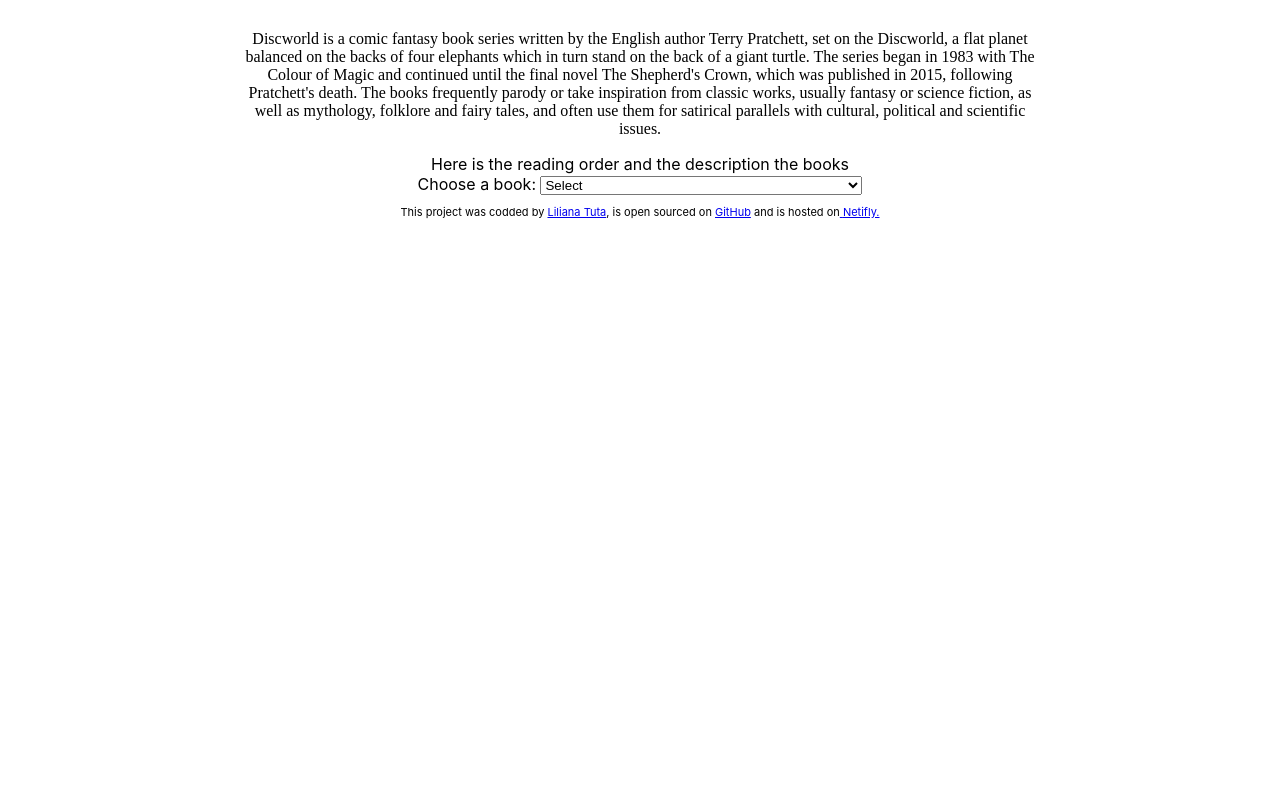
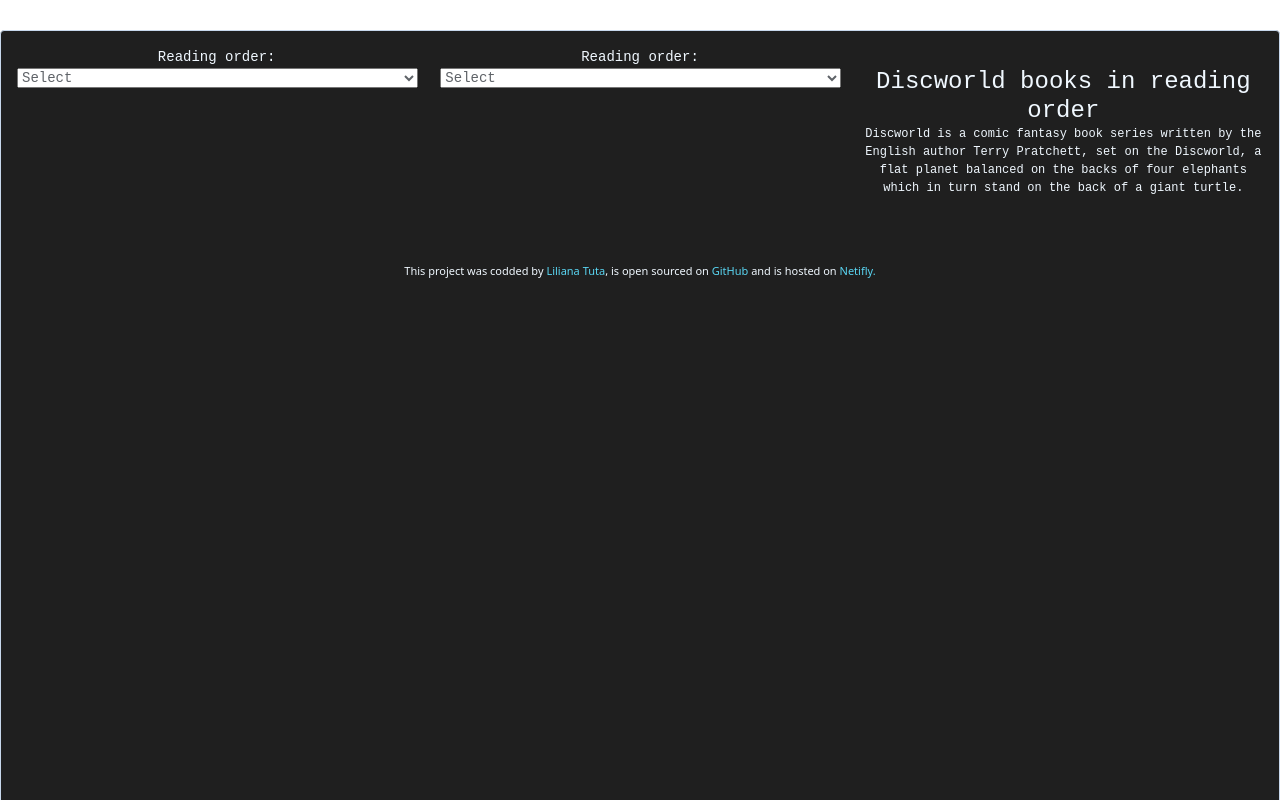
Before and after one commit to lilianatutza/my-own-project, a React (Create React App) app: page / in a window 1280 px wide. Shown: the top 800 px of the page. Built offline with nearby package versions, Linux system fonts and the light colour scheme.

Commit message:
links included/ some css added

```diff
--- a/package.json
+++ b/package.json
@@ -3,8 +3,10 @@
   "version": "0.1.0",
   "private": true,
   "dependencies": {
+    "bootstrap": "^5.3.3",
     "cra-template": "1.2.0",
     "react": "^19.0.0",
+    "react-bootstrap": "^2.10.7",
     "react-dom": "^19.0.0",
     "react-scripts": "5.0.1"
   },
--- a/src/App.css
+++ b/src/App.css
@@ -1,16 +1,38 @@
 .App {
-  max-width: 800px;
+  height: 1000px;
+  max-width: 1400px;
   margin: 30px auto;
+  border: 1px solid #c7d7ec;
+  border-style: double;
+  border-radius: 4px;
+  padding: 16px;
+  margin: 30px auto;
+  background-color: #1f1f1f;
 }
 
 .App footer {
+  color: aliceblue;
   font-size: 11px;
   margin: 10px;
+  margin-top: 50px;
+  text-align: center;
+}
+.Form {
+
+ font-size: 14px;
+ font-family: 'Courier New', Courier, monospace;
+
+}
+
+label {
+  color: aliceblue;
+}
+form {
   text-align: center;
 }
 
-.Form {
-  text-align: center;
+select {
+  color: #5f6368;
 }
 
 .Intro {
@@ -18,8 +40,26 @@
 }
 
 .Intro p {
-font-family:'Times New Roman', Times, serif;
-font-size: 10 px;
-font-weight: lighter
+  color: aliceblue;
+  font-family: "Courier New", Courier, monospace;
+  font-size: 12px;
+  font-weight: lighter;
+}
 
+.Intro h1 {
+  font-family: "Courier New", Courier, monospace;
+  color: aliceblue;
+  font-size: 24px;
+  font-weight: 400;
+  margin: 20px 0 0 0;
+  line-height: 29px;
 }
+
+.App a {
+  text-decoration: none;
+  color: #5ad6f3;
+}
+
+.App a:hover {
+  color: rgb(168, 168, 200);
+}
--- a/src/App.js
+++ b/src/App.js
@@ -2,13 +2,17 @@
 import Form from "./Form";
 import Intro from "./Intro";
 
+
 export default function App() {
   return (
     <div className="App">
-      <Intro />
-      <div>
-        <Form />
-      </div>
+      <div class="row">
+        <div class="col-sm-4"><Form /></div>
+        <div class="col-sm-4"><Form /></div>
+      <div class="col-sm-4"><Intro />
+        </div>
+        </div>
+
       <footer>
         This project was codded by{" "}
         <a href="https://github.com/dashboard" target="_blank" rel="noreferrer">
--- a/src/Form.js
+++ b/src/Form.js
@@ -1,55 +1,22 @@
-// window.open("someLink", "_blank")
+
 
 import React from "react";
+import MyBooks from "./books";
 
 export default function Form() {
   return (
-    <div className="Form">
-      <label for="books">Choose a book: </label>
-      <select id="books">
-        <option value="">Select</option>
-        <option value="book">The Colour of Magic</option>
-        <option value="book">The Light Fantastic</option>
-        <option value="book">Equal Rites</option>
-        <option value="book">Mort</option>
-        <option value="book">Sorcery</option>
-        <option value="book">Wyrd Sister</option>
-        <option value="book">Pyramids</option>
-        <option value="book">Gards!Guards!</option>
-        <option value="book">Faust Eric</option>
-        <option value="book">Moving Pictures</option>
-        <option value="book">Reaper Man</option>
-        <option value="book">Witches Abroad</option>
-        <option value="book">Small Gods</option>
-        <option value="book">Lords and Ladies</option>
-        <option value="book">Men at Arms</option>
-        <option value="book">Soul Music</option>
-        <option value="book">Interesting Times</option>
-        <option value="book">Maskerade</option>
-        <option value="book">Feet of Clay</option>
-        <option value="book">Hogfather</option>
-        <option value="book">Jingo</option>
-        <option value="book">The Last Continent</option>
-        <option value="book">Carpe Jugulum</option>
-        <option value="book">The Fifth Elephan</option>
-        <option value="book">The Truth</option>
-        <option value="book">Thief of Time</option>
-        <option value="book">The Last Hero</option>
-        <option value="book">The amazing Maurince And His Educated Rodents</option>
-        <option value="book">Night Watch</option>
-        <option value="book">The Free Wee Men</option>
-        <option value="book">Monstrous Regiment</option>
-        <option value="book">A Hat Full of Sky</option>
-        <option value="book">Going Postal</option>
-        <option value="book">Thud!</option>
-        <option value="book">Wintersmith</option>
-        <option value="book">Making Money</option>
-        <option value="book">Unseen Academicals</option>
-        <option value="book">I Shall Wear Midnight</option>
-        <option value="book">Snuff</option>
-        <option value="book">Raising Steam</option>
-        <option value="book">The Shepherd's Crown</option>
+    <form className="Form">
+      <label> Reading order: </label>
+      <select onChange={(e) => window.open(e.target.value, "_blank")}>
+        <option value="" selected disabled>
+          Select
+        </option>
+        {MyBooks.map((book, index) => (
+          <option key={index} value={book.url}>
+            {book.title}
+          </option>
+        ))}
       </select>
-    </div>
+    </form>
   );
 }
--- a/src/Intro.js
+++ b/src/Intro.js
@@ -2,8 +2,11 @@
 export default function Intro() {
   return (
     <div className="Intro">
-      <p>Discworld is a comic fantasy book series written by the English author Terry Pratchett, set on the Discworld, a flat planet balanced on the backs of four elephants which in turn stand on the back of a giant turtle. The series began in 1983 with The Colour of Magic and continued until the final novel The Shepherd's Crown, which was published in 2015, following Pratchett's death. The books frequently parody or take inspiration from classic works, usually fantasy or science fiction, as well as mythology, folklore and fairy tales, and often use them for satirical parallels with cultural, political and scientific issues.</p>
-      <div> Here is the reading order and the description the books</div>
+      <h1>
+        Discworld books in reading order
+      </h1>
+      <p>Discworld is a comic fantasy book series written by the English author Terry Pratchett, set on the Discworld, a flat planet balanced on the backs of four elephants which in turn stand on the back of a giant turtle. </p>
+
     </div>
   );
 }
--- /dev/null
+++ b/src/books.js
@@ -0,0 +1,156 @@
+const books = [
+  {
+    title: "The Colour of Magic",
+    url: "https://en.wikipedia.org/wiki/The_Colour_of_Magic",
+  },
+  {
+    title: "The Light Fantastic",
+    url: "https://en.wikipedia.org/wiki/The_Light_Fantastic",
+  },
+  {
+    title: "Equal Rites",
+    url: "https://en.wikipedia.org/wiki/Equal_Rites",
+  },
+  { title: "Mort", url: "https://en.wikipedia.org/wiki/Mort" },
+  {
+    title: "Sorcery",
+    url: "https://en.wikipedia.org/wiki/Sourcery",
+  },
+  {
+    title: "Wyrd Sisters",
+    url: "https://en.wikipedia.org/wiki/Wyrd_Sisters",
+  },
+  {
+    title: "Pyramids",
+    url: "https://en.wikipedia.org/wiki/Pyramids_(novel)",
+  },
+  {
+    title: "Gards!Guards!",
+    url: "https://en.wikipedia.org/wiki/Guards!_Guards!",
+  },
+  {
+    title: "Faust Eric",
+    url: "https://en.wikipedia.org/wiki/Eric_(novel)",
+  },
+  {
+    title: "Moving Pictures",
+    url: "https://en.wikipedia.org/wiki/Moving_Pictures_(novel)",
+  },
+  {
+    title: "Reaper Man",
+    url: "https://en.wikipedia.org/wiki/Reaper_Man",
+  },
+  {
+    title: "Witches Abroad",
+    url: "https://en.wikipedia.org/wiki/Witches_Abroad",
+  },
+  {
+    title: "Small Gods",
+    url: "https://en.wikipedia.org/wiki/Small_Gods",
+  },
+  {
+    title: "Lords and Ladies",
+    url: "https://en.wikipedia.org/wiki/Lords_and_Ladies_(novel)",
+  },
+  {
+    title: "Men at Arms",
+    url: "https://en.wikipedia.org/wiki/Men_at_Arms",
+  },
+  {
+    title: "Soul Music",
+    url: "https://en.wikipedia.org/wiki/Soul_Music_(novel)",
+  },
+  {
+    title: "Interesting Times",
+    url: "https://en.wikipedia.org/wiki/Interesting_Times",
+  },
+  {
+    title: "Maskerade",
+    url: "https://en.wikipedia.org/wiki/Maskerade",
+  },
+  {
+    title: "Feet of Clay",
+    url: "https://en.wikipedia.org/wiki/Feet_of_Clay_(novel)",
+  },
+  {
+    title: "Hogfather",
+    url: "https://en.wikipedia.org/wiki/Hogfather",
+  },
+  { title: "Jingo", url: "https://en.wikipedia.org/wiki/Jingo_(novel)" },
+  {
+    title: "The Last Continent",
+    url: "https://en.wikipedia.org/wiki/The_Last_Continent",
+  },
+  {
+    title: "Carpe Jugulum",
+    url: "https://en.wikipedia.org/wiki/Carpe_Jugulum",
+  },
+  {
+    title: "The Fifth Elephan",
+    url: "https://en.wikipedia.org/wiki/The_Fifth_Elephant",
+  },
+  {
+    title: "The Truth",
+    url: "https://en.wikipedia.org/wiki/The_Truth_(novel)",
+  },
+  {
+    title: "Thief of Time",
+    url: "https://en.wikipedia.org/wiki/Thief_of_Time",
+  },
+  {
+    title: "The Last Hero",
+    url: "https://en.wikipedia.org/wiki/The_Last_Hero",
+  },
+  {
+    title: "The amazing Maurince And His Educated Rodents",
+    url: "https://en.wikipedia.org/wiki/The_Amazing_Maurice_and_His_Educated_Rodents",
+  },
+  {
+    title: "Night Watch",
+    url: "https://en.wikipedia.org/wiki/Night_Watch_(Discworld)",
+  },
+  {
+    title: "The Wee Free Men",
+    url: "https://en.wikipedia.org/wiki/The_Wee_Free_Men",
+  },
+  {
+    title: "Monstrous Regiment",
+    url: "https://en.wikipedia.org/wiki/Monstrous_Regiment_(novel)",
+  },
+  {
+    title: "A Hat Full of Sky",
+    url: "https://en.wikipedia.org/wiki/A_Hat_Full_of_Sky",
+  },
+  {
+    title: "Going Postal",
+    url: "https://en.wikipedia.org/wiki/Going_Postal",
+  },
+  { title: "Thud!", url: "https://en.wikipedia.org/wiki/Thud!" },
+  {
+    title: "Wintersmith",
+    url: "https://en.wikipedia.org/wiki/Wintersmith",
+  },
+  {
+    title: "Making Money",
+    url: "https://en.wikipedia.org/wiki/Making_Money",
+  },
+  {
+    title: "Unseen Academicals",
+    url: "https://en.wikipedia.org/wiki/Unseen_Academicals",
+  },
+  {
+    title: "I Shall Wear Midnight",
+    url: "https://en.wikipedia.org/wiki/I_Shall_Wear_Midnight",
+  },
+  { title: "Snuff", url: "https://en.wikipedia.org/wiki/Snuff_(Pratchett_novel)" },
+  {
+    title: "Raising Steam",
+    url: "https://en.wikipedia.org/wiki/Raising_Steam",
+  },
+  {
+    title: "The Shepherd's Crown",
+    url: "https://en.wikipedia.org/wiki/The_Shepherd's_Crown",
+  },
+];
+
+export default books;
--- a/src/index.js
+++ b/src/index.js
@@ -2,6 +2,7 @@
 import ReactDOM from "react-dom/client";
 import "./index.css";
 import App from "./App";
+import "bootstrap/dist/css/bootstrap.css";
 
 const root = ReactDOM.createRoot(document.getElementById("root"));
 root.render(
```
Also changed, not shown: 1 other file (tests, documents, lock files or other folders).
